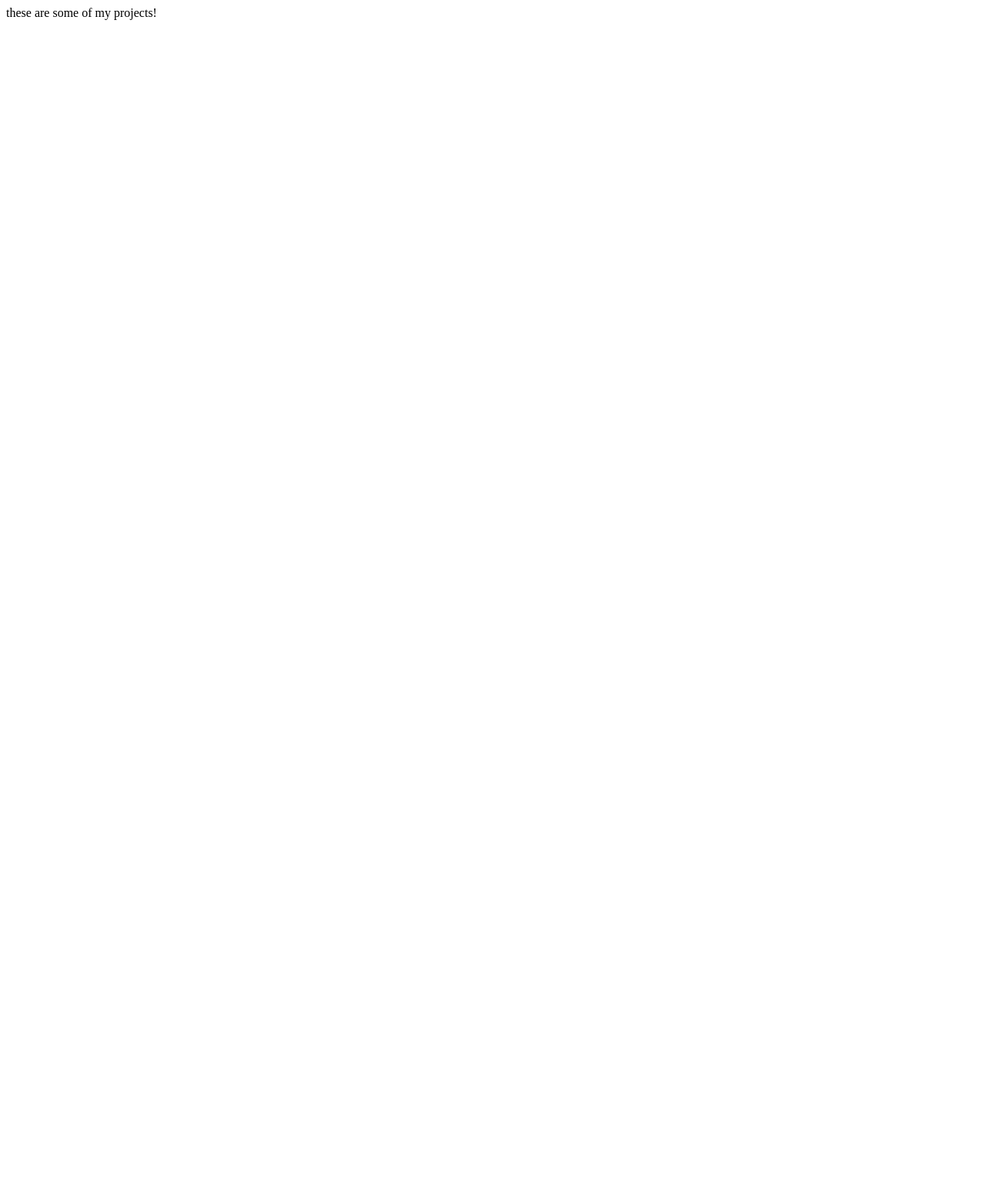
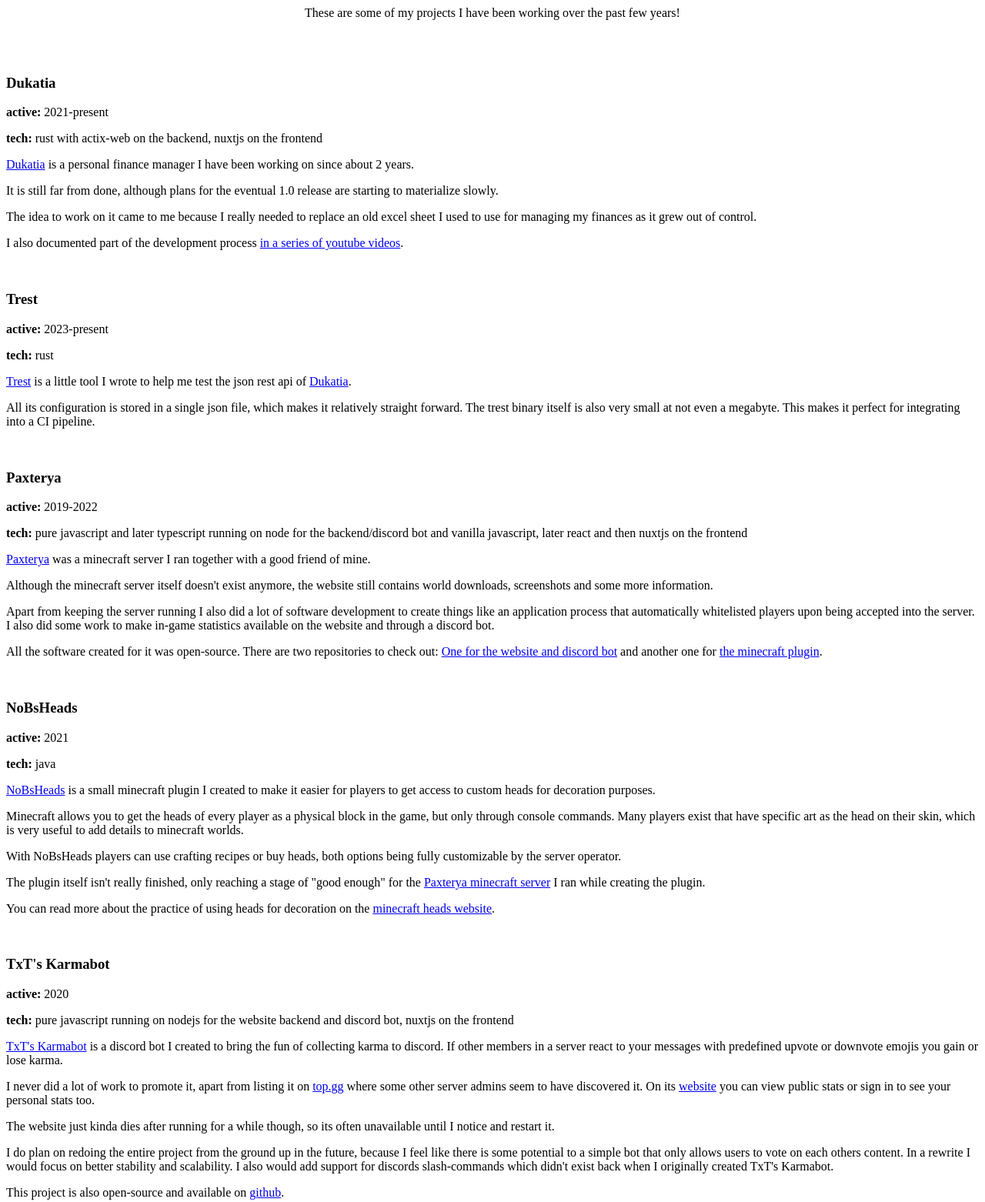
Before and after one commit to T-x-T/personal-website, a plain HTML site: page src/projects/index.html in a window 1280 px wide. Shown: the whole page at 77% size. Before the commit the page ends 800 px from the top, so only its background shows below. Drawn offline with Linux system fonts and the light colour scheme.

Commit message:
Add missing content to projects and about pages

```diff
--- a/src/projects/index.html
+++ b/src/projects/index.html
@@ -1,3 +1,52 @@
 <!-- $&title:Projects&$ -->
 <!-- $&description:These are some of my projects&$ -->
-<p>these are some of my projects!</p>
+<p style="text-align: center;">These are some of my projects I have been working over the past few years!</p>
+<br><br>
+
+<h3>Dukatia</h3>
+<p><b>active:</b> 2021-present</p>
+<p><b>tech:</b> rust with actix-web on the backend, nuxtjs on the frontend</p>
+<p><a href="https://github.com/T-x-T/dukatia" target="_blank">Dukatia</a> is a personal finance manager I have been working on since about 2 years.</p>
+<p>It is still far from done, although plans for the eventual 1.0 release are starting to materialize slowly.</p>
+<p>The idea to work on it came to me because I really needed to replace an old excel sheet I used to use for managing my finances as it grew out of control.</p>
+<p>I also documented part of the development process <a href="https://www.youtube.com/watch?v=Am--bDrc2o4&list=PLht_DnAZ_Av4MoGbcPm0I140PrOe9Yw24" target="_blank">in a series of youtube videos</a>.</p>
+<br>
+
+<h3>Trest</h3>
+<p><b>active:</b> 2023-present</p>
+<p><b>tech:</b> rust</p>
+<p><a href="https://github.com/T-x-T/trest" target="_blank">Trest</a> is a little tool I wrote to help me test the json rest api of <a href="https://github.com/T-x-T/dukatia" target="_blank">Dukatia</a>.</p>
+<p>All its configuration is stored in a single json file, which makes it relatively straight forward. The trest binary itself is also very small at not even a megabyte. This makes it perfect for integrating into a CI pipeline.</p>
+<br>
+
+<h3>Paxterya</h3>
+<p><b>active:</b> 2019-2022</p>
+<p><b>tech:</b> pure javascript and later typescript running on node for the backend/discord bot and vanilla javascript, later react and then nuxtjs on the frontend</p>
+<p><a href="https://paxterya.com" target="_blank">Paxterya</a> was a minecraft server I ran together with a good friend of mine.</p>
+<p>Although the minecraft server itself doesn't exist anymore, the website still contains world downloads, screenshots and some more information.</p>
+<p>
+	Apart from keeping the server running I also did a lot of software development to create things like an application process that automatically whitelisted players upon being accepted into the server.
+	I also did some work to make in-game statistics available on the website and through a discord bot.
+</p>
+<p>All the software created for it was open-source. There are two repositories to check out: <a href="https://github.com/T-x-T/txt-bot-and-server" target="_blank">One for the website and discord bot</a> and another one for <a href="https://github.com/T-x-T/paxteryaPlugin" target="_blank">the minecraft plugin</a>.</p>
+<br>
+
+<h3>NoBsHeads</h3>
+<p><b>active:</b> 2021</p>
+<p><b>tech:</b> java</p>
+<p><a href="https://github.com/T-x-T/NoBsHeads" target="_blank">NoBsHeads</a> is a small minecraft plugin I created to make it easier for players to get access to custom heads for decoration purposes.</p>
+<p>Minecraft allows you to get the heads of every player as a physical block in the game, but only through console commands. Many players exist that have specific art as the head on their skin, which is very useful to add details to minecraft worlds.</p>
+<p>With NoBsHeads players can use crafting recipes or buy heads, both options being fully customizable by the server operator.</p>
+<p>The plugin itself isn't really finished, only reaching a stage of "good enough" for the <a href="https://paxterya.com" target="_blank">Paxterya minecraft server</a> I ran while creating the plugin.</p>
+<p>You can read more about the practice of using heads for decoration on the <a href="https://minecraft-heads.com/custom-heads" target="_blank">minecraft heads website</a>.</p>
+<br>
+
+<h3>TxT's Karmabot</h3>
+<p><b>active:</b> 2020</p>
+<p><b>tech:</b> pure javascript running on nodejs for the website backend and discord bot, nuxtjs on the frontend</p>
+<p><a href="https://karmabot.thetxt.io/" target="_blank">TxT's Karmabot</a> is a discord bot I created to bring the fun of collecting karma to discord. If other members in a server react to your messages with predefined upvote or downvote emojis you gain or lose karma.</p>
+<p>I never did a lot of work to promote it, apart from listing it on <a href="https://top.gg/de/bot/779060613590548521" target="_blank">top.gg</a> where some other server admins seem to have discovered it. On its <a href="https://karmabot.thetxt.io/" target="_blank">website</a> you can view public stats or sign in to see your personal stats too.</p>
+<p>The website just kinda dies after running for a while though, so its often unavailable until I notice and restart it.</p>
+<p>I do plan on redoing the entire project from the ground up in the future, because I feel like there is some potential to a simple bot that only allows users to vote on each others content. In a rewrite I would focus on better stability and scalability. I also would add support for discords slash-commands which didn't exist back when I originally created TxT's Karmabot.</p>
+<p>This project is also open-source and available on <a href="https://github.com/T-x-T/NoBsHeads" target="_blank">github</a>.</p>
+<br>
```
Also changed, not shown: src/about/index.html (+5 -2 lines), src/index.html (+4 -1 lines).
